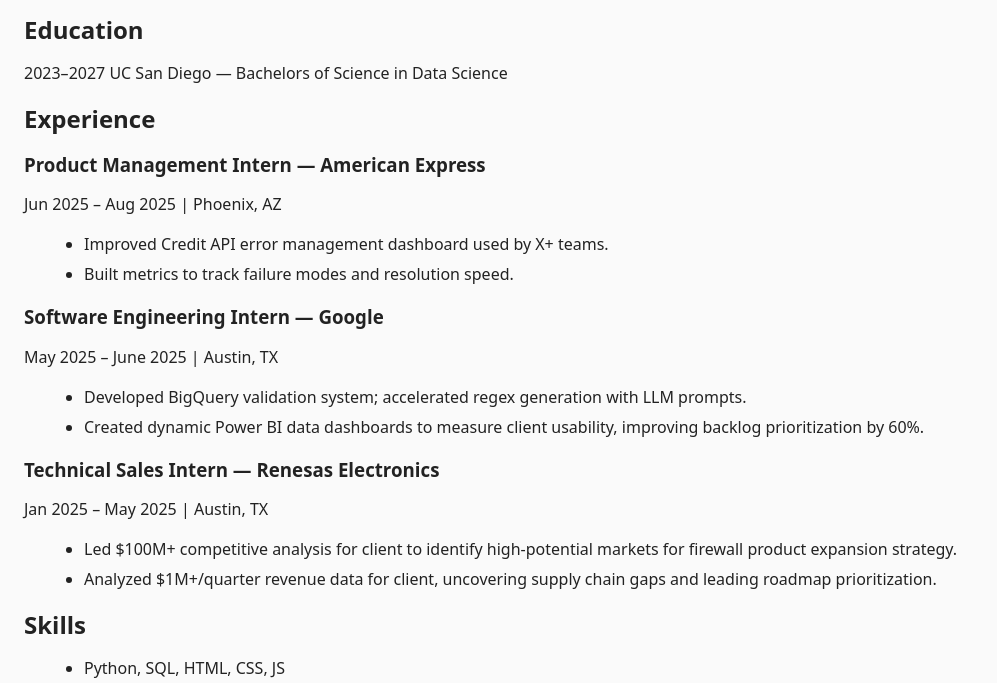
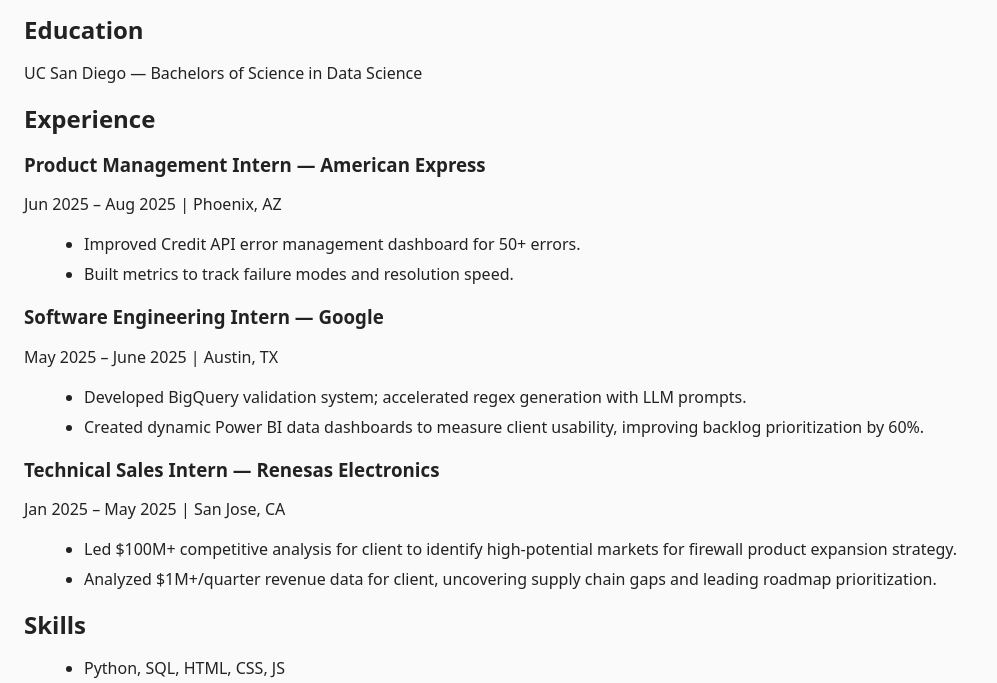
Before and after one commit to akshitaabalasai/portfolio, a plain HTML site: page resume/index.html in a window 1280 px wide. Shown: the part 110-793 px from the top of the page, without its empty margins (0-997 px from the left). Drawn offline with Linux system fonts and the light colour scheme.

Commit message:
Update index.html

```diff
--- a/resume/index.html
+++ b/resume/index.html
@@ -18,7 +18,7 @@
 
   <section>
     <h2>Education</h2>
-    <p><time datetime="2023">2023</time>–<time datetime="2027">2027</time> UC San Diego — Bachelors of Science in Data Science</p>
+    <p>UC San Diego — Bachelors of Science in Data Science</p>
   </section>
 
   <section>
@@ -30,7 +30,7 @@
         <p><time datetime="2024-06">Jun 2025</time> – <time datetime="2024-08">Aug 2025</time> | Phoenix, AZ</p>
       </header>
       <ul>
-        <li>Improved Credit API error management dashboard used by X+ teams.</li>
+        <li>Improved Credit API error management dashboard for 50+ errors.</li>
         <li>Built metrics to track failure modes and resolution speed.</li>
       </ul>
     </article>
@@ -49,7 +49,7 @@
     <article>
         <header>
           <h3>Technical Sales Intern — Renesas Electronics</h3>
-          <p><time datetime="2023-06">Jan 2025</time> – <time datetime="2023-08">May 2025</time> | Austin, TX</p>
+          <p><time datetime="2023-06">Jan 2025</time> – <time datetime="2023-08">May 2025</time> | San Jose, CA</p>
         </header>
         <ul>
           <li>Led $100M+ competitive analysis for client to identify high-potential markets for firewall product expansion strategy.</li>
```
